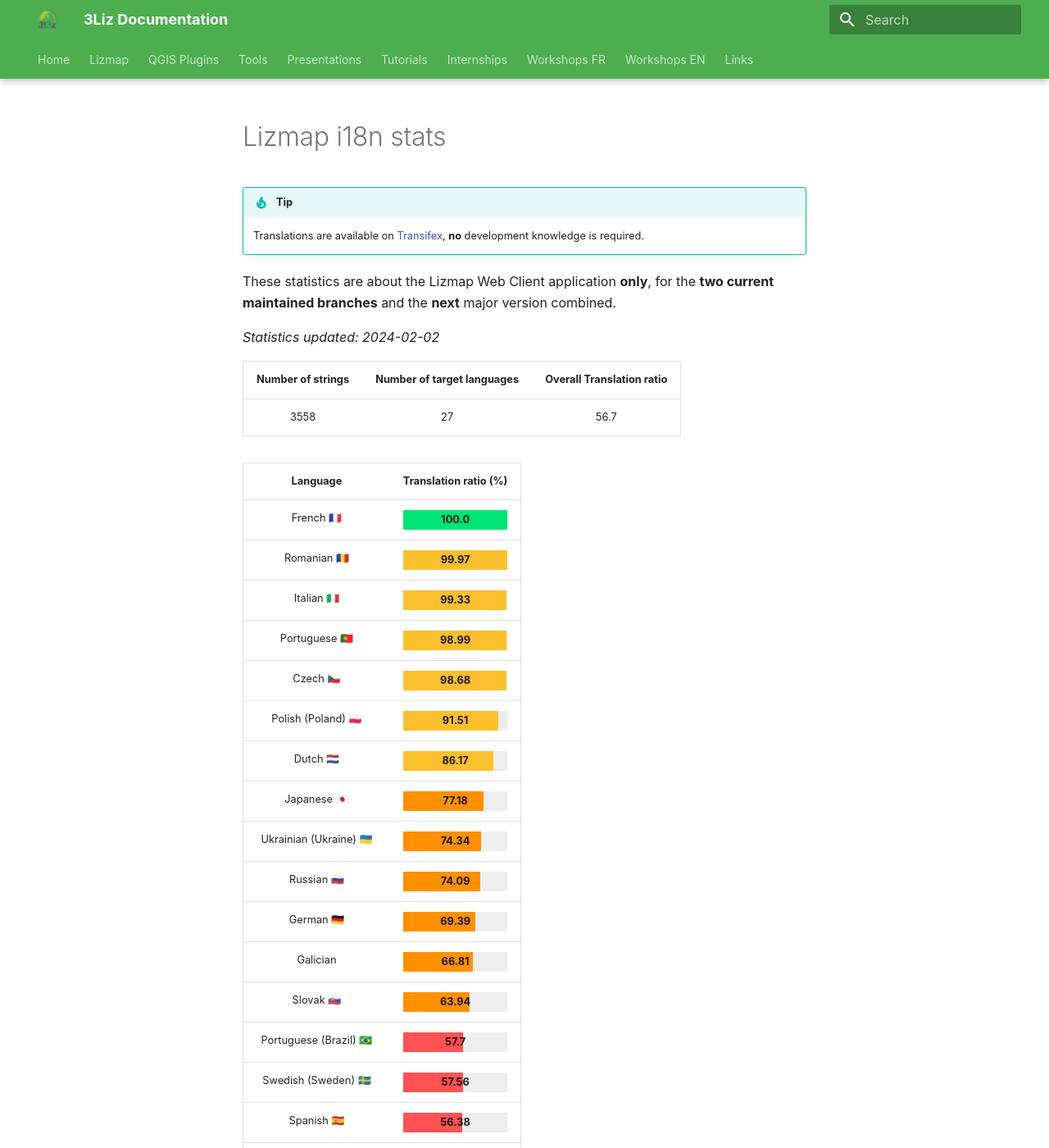
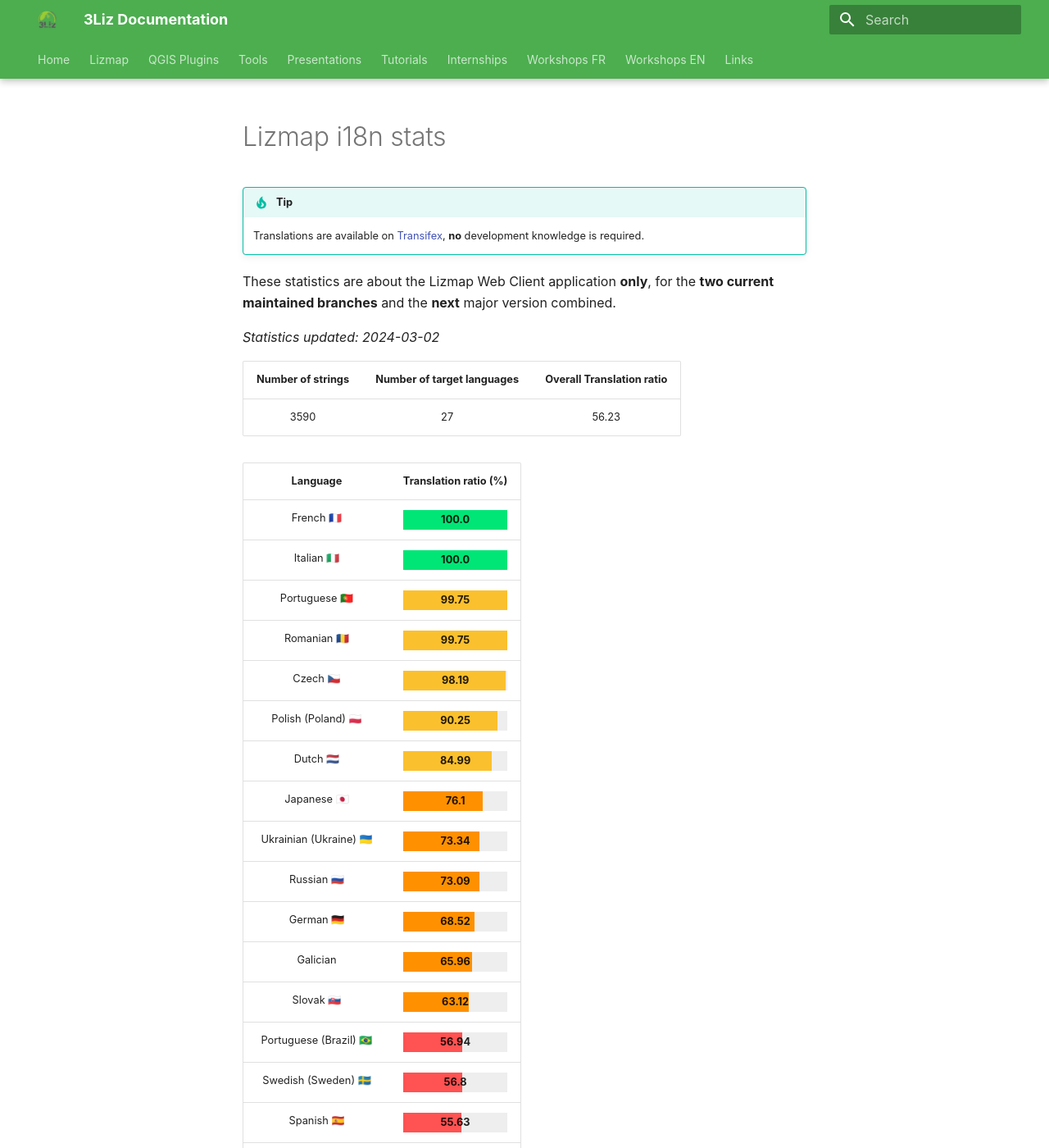
Before and after one commit to 3liz/3liz.github.io, an MkDocs documentation site: the page built from docs/lizmap-i18n-stats.md, in a window 1280 px wide and 1400 px high. Shown: the whole window at 82% size. Built offline with MkDocs 1.6.1 and Material for MkDocs 9.7.7, drawn with Linux system fonts in a browser that asks for light colours; nearby versions of some CDN libraries; some of the changed text lies outside the part shown.

Commit message:
Update statistics from Transifex Lizmap Web Client

```diff
--- a/docs/lizmap-i18n-stats.md
+++ b/docs/lizmap-i18n-stats.md
@@ -10,38 +10,38 @@
 These statistics are about the Lizmap Web Client application **only**, for the **two current
 maintained branches** and the **next** major version combined.
 
-*Statistics updated: 2024-02-02*
+*Statistics updated: 2024-03-02*
 
 | Number of strings | Number of target languages | Overall Translation ratio |
 |:-:|:-:|:-:|
-3558|27|56.7
+3590|27|56.23
 
 | Language | Translation ratio (%) |
 |:-:|:-:|
 French 🇫🇷 |[=100.0% "100.0"]|
-Romanian 🇷🇴 |[=99.97% "99.97"]|
-Italian 🇮🇹 |[=99.33% "99.33"]|
-Portuguese 🇵🇹 |[=98.99% "98.99"]|
-Czech 🇨🇿 |[=98.68% "98.68"]|
-Polish (Poland) 🇵🇱 |[=91.51% "91.51"]|
-Dutch 🇳🇱 |[=86.17% "86.17"]|
-Japanese 🇯🇵 |[=77.18% "77.18"]|
-Ukrainian (Ukraine) 🇺🇦 |[=74.34% "74.34"]|
-Russian 🇷🇺 |[=74.09% "74.09"]|
-German 🇩🇪 |[=69.39% "69.39"]|
-Galician  |[=66.81% "66.81"]|
-Slovak 🇸🇰 |[=63.94% "63.94"]|
-Portuguese (Brazil) 🇧🇷 |[=57.7% "57.7"]|
-Swedish (Sweden) 🇸🇪 |[=57.56% "57.56"]|
-Spanish 🇪🇸 |[=56.38% "56.38"]|
-Hungarian (Hungary) 🇭🇺 |[=50.06% "50.06"]|
-Slovenian 🇸🇮 |[=50.03% "50.03"]|
-Finnish 🇫🇮 |[=46.74% "46.74"]|
-Basque  |[=32.83% "32.83"]|
-Greek 🇬🇷 |[=26.7% "26.7"]|
-Bulgarian 🇧🇬 |[=24.42% "24.42"]|
-Norwegian 🇳🇴 |[=16.78% "16.78"]|
-Spanish (Argentina) 🇦🇷 |[=5.65% "5.65"]|
-Indonesian 🇮🇩 |[=4.36% "4.36"]|
-Serbian (Cyrillic) 🇷🇸 |[=1.21% "1.21"]|
+Italian 🇮🇹 |[=100.0% "100.0"]|
+Portuguese 🇵🇹 |[=99.75% "99.75"]|
+Romanian 🇷🇴 |[=99.75% "99.75"]|
+Czech 🇨🇿 |[=98.19% "98.19"]|
+Polish (Poland) 🇵🇱 |[=90.25% "90.25"]|
+Dutch 🇳🇱 |[=84.99% "84.99"]|
+Japanese 🇯🇵 |[=76.1% "76.1"]|
+Ukrainian (Ukraine) 🇺🇦 |[=73.34% "73.34"]|
+Russian 🇷🇺 |[=73.09% "73.09"]|
+German 🇩🇪 |[=68.52% "68.52"]|
+Galician  |[=65.96% "65.96"]|
+Slovak 🇸🇰 |[=63.12% "63.12"]|
+Portuguese (Brazil) 🇧🇷 |[=56.94% "56.94"]|
+Swedish (Sweden) 🇸🇪 |[=56.8% "56.8"]|
+Spanish 🇪🇸 |[=55.63% "55.63"]|
+Slovenian 🇸🇮 |[=49.72% "49.72"]|
+Hungarian (Hungary) 🇭🇺 |[=49.36% "49.36"]|
+Finnish 🇫🇮 |[=46.04% "46.04"]|
+Basque  |[=32.51% "32.51"]|
+Greek 🇬🇷 |[=26.21% "26.21"]|
+Bulgarian 🇧🇬 |[=24.18% "24.18"]|
+Norwegian 🇳🇴 |[=16.63% "16.63"]|
+Spanish (Argentina) 🇦🇷 |[=5.57% "5.57"]|
+Indonesian 🇮🇩 |[=4.32% "4.32"]|
+Serbian (Cyrillic) 🇷🇸 |[=1.2% "1.2"]|
 Vietnamese (Viet Nam)  |[=0.0% "0.0"]|
```
